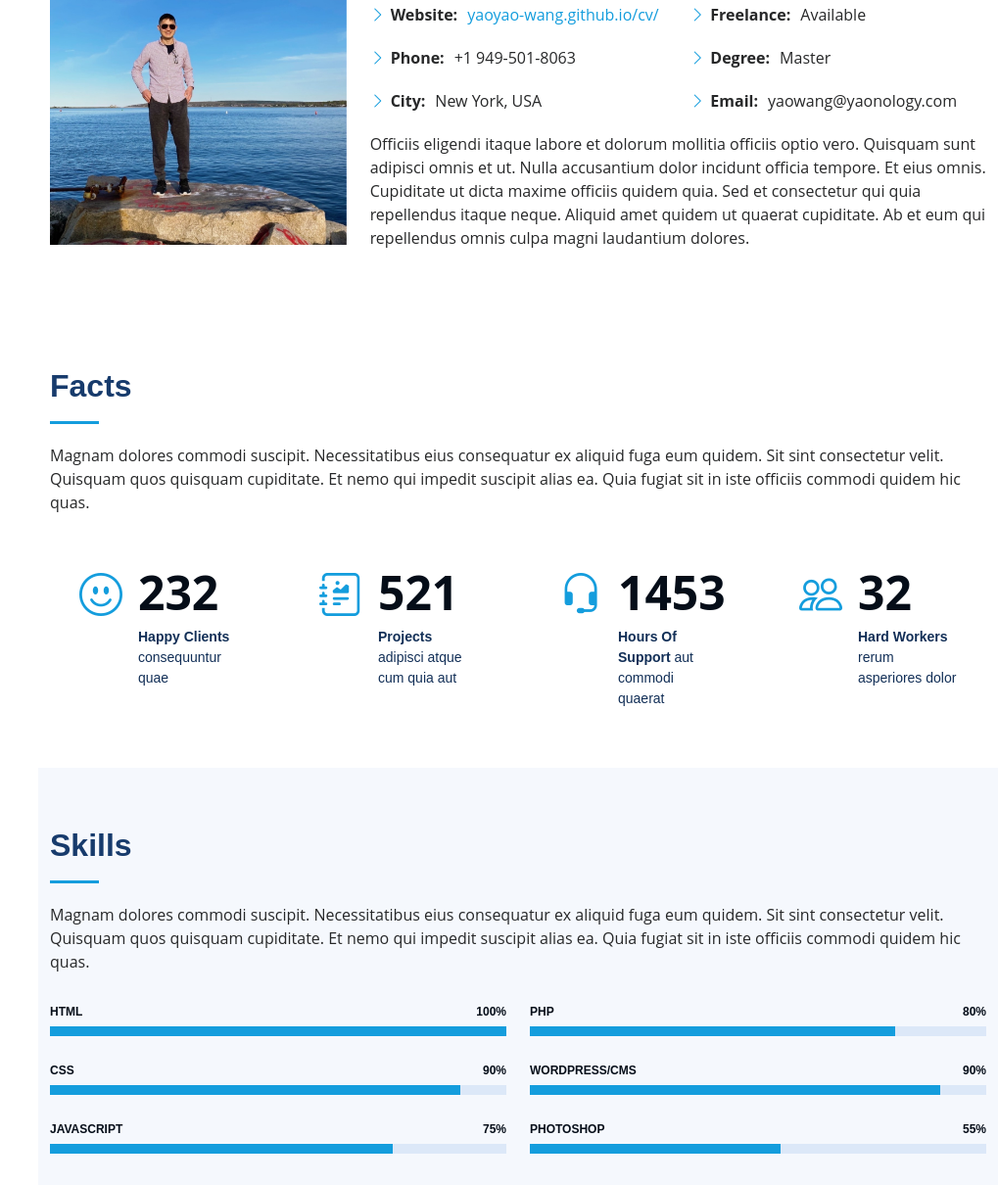
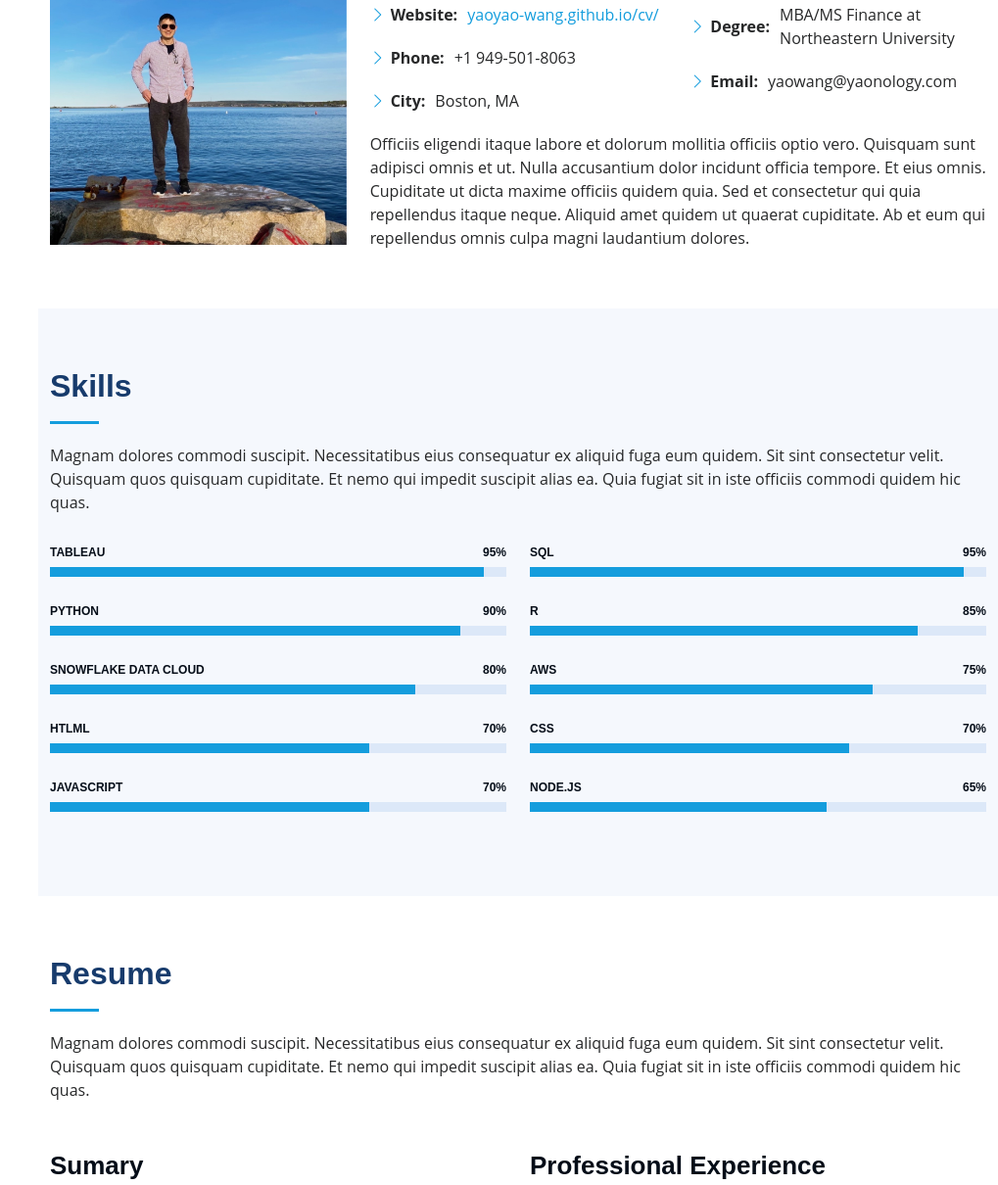
Before and after one commit to yaoyao-wang/cv, a plain HTML site: page index.html in a window 1280 px wide. Shown: the part 1069-2279 px from the top of the page at 98% size, without its empty margins (261-1280 px from the left). Drawn offline with nearby package versions, Linux system fonts and the light colour scheme.

Commit message:
update html

```diff
--- a/index.html
+++ b/index.html
@@ -92,13 +92,12 @@
                 <ul>
                   <li><i class="bi bi-chevron-right"></i> <strong>Website:</strong> <span><a href="https://yaoyao-wang.github.io/cv/">yaoyao-wang.github.io/cv/</a></span></li>
                   <li><i class="bi bi-chevron-right"></i> <strong>Phone:</strong> <span>+1 949-501-8063</span></li>
-                  <li><i class="bi bi-chevron-right"></i> <strong>City:</strong> <span>New York, USA</span></li>
+                  <li><i class="bi bi-chevron-right"></i> <strong>City:</strong> <span>Boston, MA</span></li>
                 </ul>
               </div>
               <div class="col-lg-6">
                 <ul>
-                  <li><i class="bi bi-chevron-right"></i> <strong>Freelance:</strong> <span>Available</span></li>
-                  <li><i class="bi bi-chevron-right"></i> <strong>Degree:</strong> <span>Master</span></li>
+                  <li><i class="bi bi-chevron-right"></i> <strong>Degree:</strong> <span>MBA/MS Finance at Northeastern University</span></li>
                   <li><i class="bi bi-chevron-right"></i> <strong>Email:</strong> <span>yaowang@yaonology.com</span></li>
                 </ul>
               </div>
@@ -112,54 +111,6 @@
 
       </div>
     </section><!-- End About Section -->
-
-    <!-- ======= Facts Section ======= -->
-    <section id="facts" class="facts">
-      <div class="container">
-
-        <div class="section-title">
-          <h2>Facts</h2>
-          <p>Magnam dolores commodi suscipit. Necessitatibus eius consequatur ex aliquid fuga eum quidem. Sit sint consectetur velit. Quisquam quos quisquam cupiditate. Et nemo qui impedit suscipit alias ea. Quia fugiat sit in iste officiis commodi quidem hic quas.</p>
-        </div>
-
-        <div class="row no-gutters">
-
-          <div class="col-lg-3 col-md-6 d-md-flex align-items-md-stretch" data-aos="fade-up">
-            <div class="count-box">
-              <i class="bi bi-emoji-smile"></i>
-              <span data-purecounter-start="0" data-purecounter-end="232" data-purecounter-duration="1" class="purecounter"></span>
-              <p><strong>Happy Clients</strong> consequuntur quae</p>
-            </div>
-          </div>
-
-          <div class="col-lg-3 col-md-6 d-md-flex align-items-md-stretch" data-aos="fade-up" data-aos-delay="100">
-            <div class="count-box">
-              <i class="bi bi-journal-richtext"></i>
-              <span data-purecounter-start="0" data-purecounter-end="521" data-purecounter-duration="1" class="purecounter"></span>
-              <p><strong>Projects</strong> adipisci atque cum quia aut</p>
-            </div>
-          </div>
-
-          <div class="col-lg-3 col-md-6 d-md-flex align-items-md-stretch" data-aos="fade-up" data-aos-delay="200">
-            <div class="count-box">
-              <i class="bi bi-headset"></i>
-              <span data-purecounter-start="0" data-purecounter-end="1453" data-purecounter-duration="1" class="purecounter"></span>
-              <p><strong>Hours Of Support</strong> aut commodi quaerat</p>
-            </div>
-          </div>
-
-          <div class="col-lg-3 col-md-6 d-md-flex align-items-md-stretch" data-aos="fade-up" data-aos-delay="300">
-            <div class="count-box">
-              <i class="bi bi-people"></i>
-              <span data-purecounter-start="0" data-purecounter-end="32" data-purecounter-duration="1" class="purecounter"></span>
-              <p><strong>Hard Workers</strong> rerum asperiores dolor</p>
-            </div>
-          </div>
-
-        </div>
-
-      </div>
-    </section><!-- End Facts Section -->
 
     <!-- ======= Skills Section ======= -->
     <section id="skills" class="skills section-bg">
@@ -175,23 +126,37 @@
           <div class="col-lg-6" data-aos="fade-up">
 
             <div class="progress">
-              <span class="skill">HTML <i class="val">100%</i></span>
+              <span class="skill">Tableau <i class="val">95%</i></span>
               <div class="progress-bar-wrap">
-                <div class="progress-bar" role="progressbar" aria-valuenow="100" aria-valuemin="0" aria-valuemax="100"></div>
+                <div class="progress-bar" role="progressbar" aria-valuenow="95" aria-valuemin="0" aria-valuemax="100"></div>
               </div>
             </div>
 
             <div class="progress">
-              <span class="skill">CSS <i class="val">90%</i></span>
+              <span class="skill">Python <i class="val">90%</i></span>
               <div class="progress-bar-wrap">
                 <div class="progress-bar" role="progressbar" aria-valuenow="90" aria-valuemin="0" aria-valuemax="100"></div>
               </div>
             </div>
 
             <div class="progress">
-              <span class="skill">JavaScript <i class="val">75%</i></span>
+              <span class="skill">Snowflake Data Cloud <i class="val">80%</i></span>
               <div class="progress-bar-wrap">
-                <div class="progress-bar" role="progressbar" aria-valuenow="75" aria-valuemin="0" aria-valuemax="100"></div>
+                <div class="progress-bar" role="progressbar" aria-valuenow="80" aria-valuemin="0" aria-valuemax="100"></div>
+              </div>
+            </div>
+
+            <div class="progress">
+              <span class="skill">HTLML <i class="val">70%</i></span>
+              <div class="progress-bar-wrap">
+                <div class="progress-bar" role="progressbar" aria-valuenow="70" aria-valuemin="0" aria-valuemax="100"></div>
+              </div>
+            </div>
+
+            <div class="progress">
+              <span class="skill">JavaScript <i class="val">70%</i></span>
+              <div class="progress-bar-wrap">
+                <div class="progress-bar" role="progressbar" aria-valuenow="70" aria-valuemin="0" aria-valuemax="100"></div>
               </div>
             </div>
 
@@ -200,23 +165,37 @@
           <div class="col-lg-6" data-aos="fade-up" data-aos-delay="100">
 
             <div class="progress">
-              <span class="skill">PHP <i class="val">80%</i></span>
+              <span class="skill">SQL <i class="val">95%</i></span>
               <div class="progress-bar-wrap">
-                <div class="progress-bar" role="progressbar" aria-valuenow="80" aria-valuemin="0" aria-valuemax="100"></div>
+                <div class="progress-bar" role="progressbar" aria-valuenow="95" aria-valuemin="0" aria-valuemax="100"></div>
               </div>
             </div>
 
             <div class="progress">
-              <span class="skill">WordPress/CMS <i class="val">90%</i></span>
+              <span class="skill">R <i class="val">85%</i></span>
               <div class="progress-bar-wrap">
-                <div class="progress-bar" role="progressbar" aria-valuenow="90" aria-valuemin="0" aria-valuemax="100"></div>
+                <div class="progress-bar" role="progressbar" aria-valuenow="85" aria-valuemin="0" aria-valuemax="100"></div>
               </div>
             </div>
 
             <div class="progress">
-              <span class="skill">Photoshop <i class="val">55%</i></span>
+              <span class="skill">AWS <i class="val">75%</i></span>
               <div class="progress-bar-wrap">
-                <div class="progress-bar" role="progressbar" aria-valuenow="55" aria-valuemin="0" aria-valuemax="100"></div>
+                <div class="progress-bar" role="progressbar" aria-valuenow="75" aria-valuemin="0" aria-valuemax="100"></div>
+              </div>
+            </div>
+
+            <div class="progress">
+              <span class="skill">CSS <i class="val">70%</i></span>
+              <div class="progress-bar-wrap">
+                <div class="progress-bar" role="progressbar" aria-valuenow="70" aria-valuemin="0" aria-valuemax="100"></div>
+              </div>
+            </div>
+
+            <div class="progress">
+              <span class="skill">Node.js <i class="val">65%</i></span>
+              <div class="progress-bar-wrap">
+                <div class="progress-bar" role="progressbar" aria-valuenow="65" aria-valuemin="0" aria-valuemax="100"></div>
               </div>
             </div>
 
```
Also changed, not shown: 1 other file.
